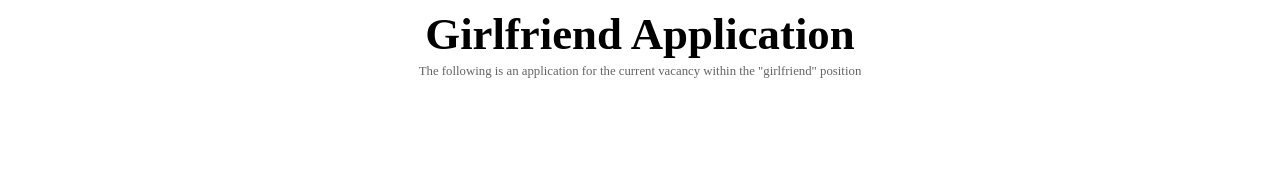
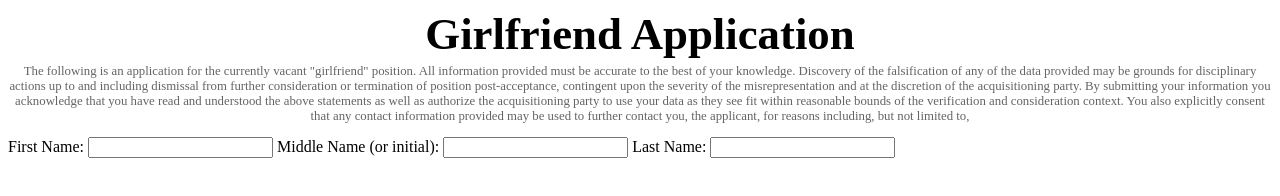
Before and after one commit to eksabur/application, a plain HTML site: page index.html in a window 1280 px wide. Drawn offline with Linux system fonts and the light colour scheme.

Commit message:
updated form and disclosure statement

```diff
--- a/index.html
+++ b/index.html
@@ -12,11 +12,30 @@
             <h1>Girlfriend Application</h1>
             <div id="disclosureNotice">
                 <p>
-                    The following is an application for the current vacancy within the "girlfriend"
-                    position
+                    The following is an application for the currently vacant "girlfriend" position.
+                    All information provided must be accurate to the best of your knowledge. Discovery
+                    of the falsification of any of the data provided may be grounds for disciplinary
+                    actions up to and including dismissal from further consideration or termination
+                    of position post-acceptance, contingent upon the severity of the misrepresentation
+                    and at the discretion of the acquisitioning party. By submitting your information
+                    you acknowledge that you have read and understood the above statements as well as
+                    authorize the acquisitioning party to use your data as they see fit within reasonable
+                    bounds of the verification and consideration context. You also explicitly consent
+                    that any contact information provided may be used to further contact you, the
+                    applicant, for reasons including, but not limited to,
                 </p>
             </div>
         </header>
+        <form>
+            <div id="name">
+                <label for="fName" class="formContent">First Name: </label>
+                <input type="text" id="fName" name="fName" class="formContent">
+                <label for="mName" class="formContent"> Middle Name (or initial): </label>
+                <input type="text" id="mName" name="mName" class="formContent">
+                <label for="lName" class="formContent"> Last Name: </label>
+                <input type="text" id="lName" name="lName" class="formContent"><br>
+            </div>
+        </form>
         <footer>
 
         </footer>
```
